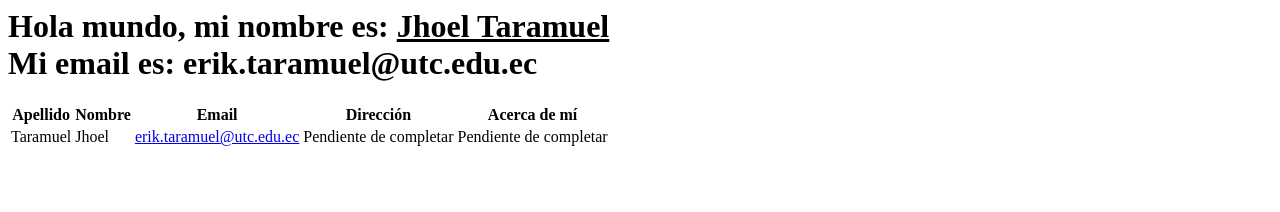
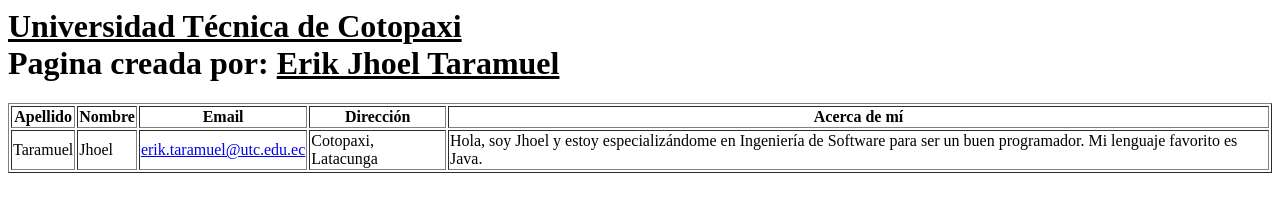
Before and after one commit to JhoelTaramuel1/Arquitecturas_web, a plain HTML site: page index.html in a window 1280 px wide. Drawn offline with Linux system fonts and the light colour scheme.

Commit message:
Tabla de informacion

```diff
--- a/index.html
+++ b/index.html
@@ -1,10 +1,10 @@
 <h1>
-    Hola mundo, mi nombre es: <u>Jhoel Taramuel</u>
+    <u>Universidad Técnica de Cotopaxi</u>
     <br>
-    Mi email es: erik.taramuel@utc.edu.ec
+    Pagina creada por: <u>Erik Jhoel Taramuel</u>
 </h1>
 
-<table>
+<table border="1">
     <thead>
         <tr>
             <th>Apellido</th>
@@ -18,9 +18,17 @@
         <tr>
             <td>Taramuel</td>
             <td>Jhoel</td>
-            <td><a href="mailto:erik.taramuel@utc.edu.ec">erik.taramuel@utc.edu.ec</a></td>
-            <td>Pendiente de completar</td>
-            <td>Pendiente de completar</td>
+            <td>
+                <a href="mailto:erik.taramuel@utc.edu.ec">
+                    erik.taramuel@utc.edu.ec
+                </a>
+            </td>
+            <td>Cotopaxi, Latacunga</td>
+            <td>
+                Hola, soy Jhoel y estoy especializándome en
+                Ingeniería de Software para ser un buen programador.
+                Mi lenguaje favorito es Java.
+            </td>
         </tr>
     </tbody>
 </table>
```
